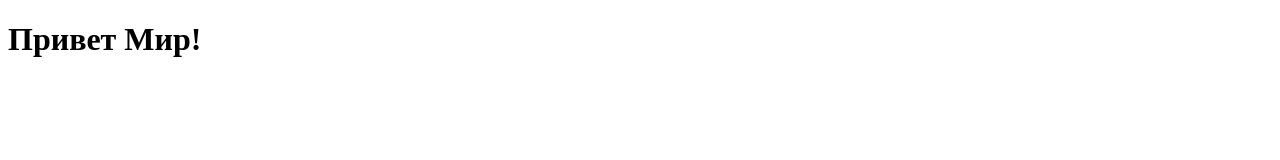
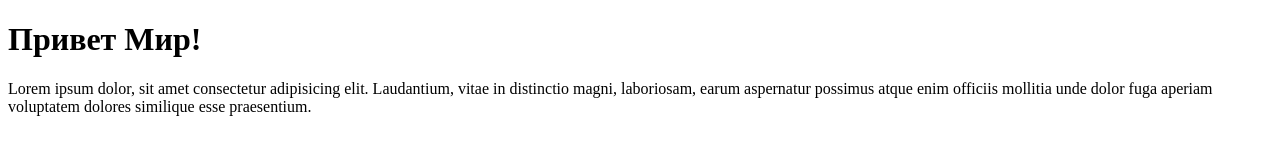
Before and after one commit to gospodi-dev/gospodi-dev.github.io, a plain HTML site: page index.html in a window 1280 px wide. Drawn offline with Linux system fonts and the light colour scheme.

Commit message:
абзац

```diff
--- a/index.html
+++ b/index.html
@@ -6,5 +6,6 @@
   </head>
   <body>
     <h1>Привет Мир!</h1>
+    <p>Lorem ipsum dolor, sit amet consectetur adipisicing elit. Laudantium, vitae in distinctio magni, laboriosam, earum aspernatur possimus atque enim officiis mollitia unde dolor fuga aperiam voluptatem dolores similique esse praesentium.</p>
   </body>
 </html>
```
